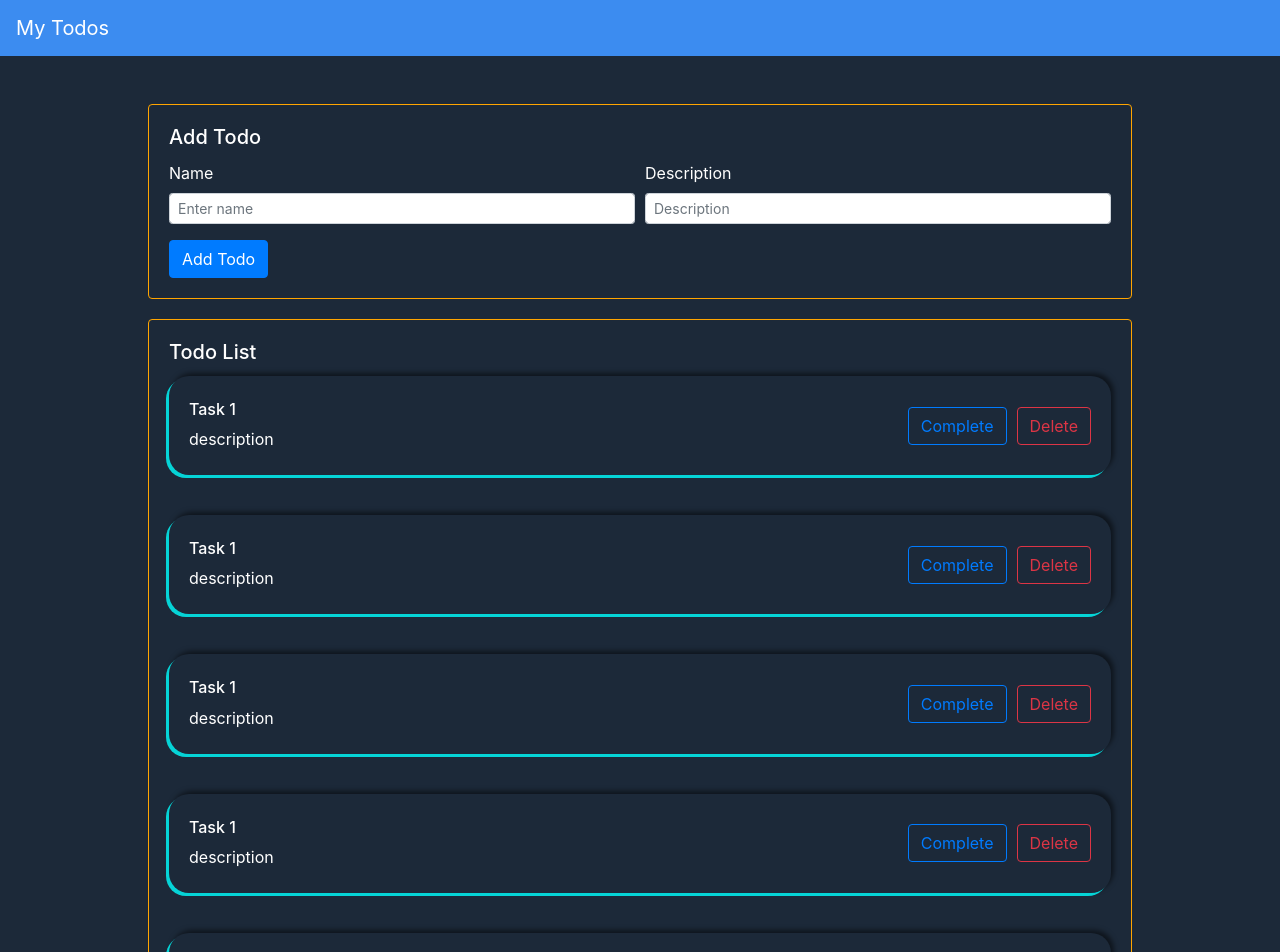
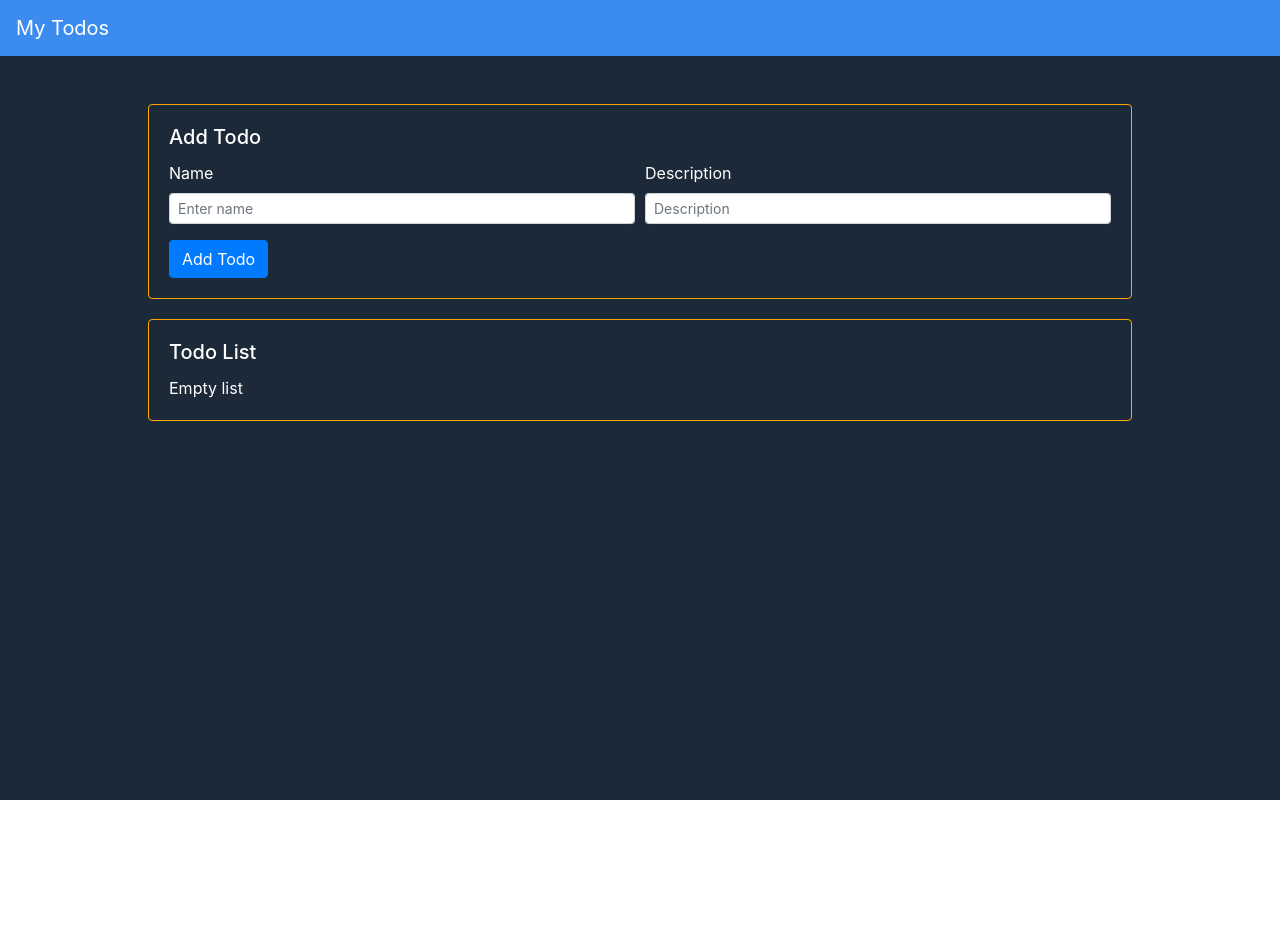
Before and after one commit to harshgandhi-1999/react-todo-app, a React (Create React App) app: page / in a window 1280 px wide. Shown: the top 952 px of the page. After the commit the page ends 800 px from the top, so only its background shows below. Built offline with nearby package versions, Linux system fonts and the light colour scheme.

Commit message:
todo list displayed

```diff
--- a/src/components/MainContent.js
+++ b/src/components/MainContent.js
@@ -10,6 +10,7 @@ const MainContent = () => {
     setTodos((prevState) => [
       ...prevState,
       {
+        id: prevState.length === 0 ? 1 : prevState[prevState.length - 1].id + 1,
         name: name,
         description: description,
       },
--- a/src/components/TodoListComponent.js
+++ b/src/components/TodoListComponent.js
@@ -2,7 +2,7 @@ import React from "react";
 import { Card, ListGroup, Row, Col, Button } from "react-bootstrap";
 import "./TodoListComponent.css";
 
-const TodoItem = () => {
+const TodoItem = ({ item }) => {
   return (
     <ListGroup.Item
       style={{
@@ -17,9 +17,9 @@ const TodoItem = () => {
       <Row className="row-style">
         <Col xs={12} sm={6} md={8}>
           <div className="todo-item-name">
-            <h6>Task 1</h6>
+            <h6>{item.name}</h6>
           </div>
-          <div className="todo-item-description">description</div>
+          <div className="todo-item-description">{item.description}</div>
         </Col>
         <Col xs={12} sm={6} md={4} className="buttons-style">
           <Button variant="outline-primary" style={{ marginRight: "10px" }}>
@@ -32,8 +32,8 @@ const TodoItem = () => {
   );
 };
 
-const TodoListComponent = (props) => {
-  console.log(props.todos);
+const TodoListComponent = ({ todos }) => {
+  console.log(todos);
   return (
     <div className="todo-list-container">
       <Card
@@ -41,13 +41,15 @@ const TodoListComponent = (props) => {
       >
         <Card.Body>
           <Card.Title>Todo List</Card.Title>
-          <ListGroup>
-            <TodoItem />
-            <TodoItem />
-            <TodoItem />
-            <TodoItem />
-            <TodoItem />
-          </ListGroup>
+          {todos.length === 0 ? (
+            <div>Empty list</div>
+          ) : (
+            <ListGroup>
+              {todos.map((item) => {
+                return <TodoItem item={item} key={item.id} />;
+              })}
+            </ListGroup>
+          )}
         </Card.Body>
       </Card>
     </div>
```
